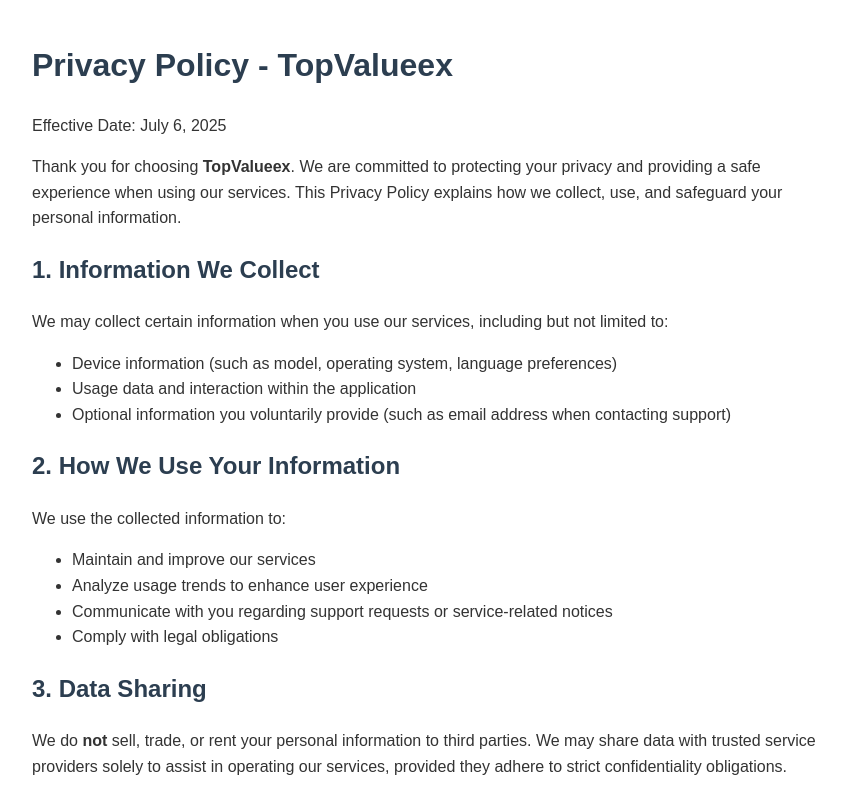
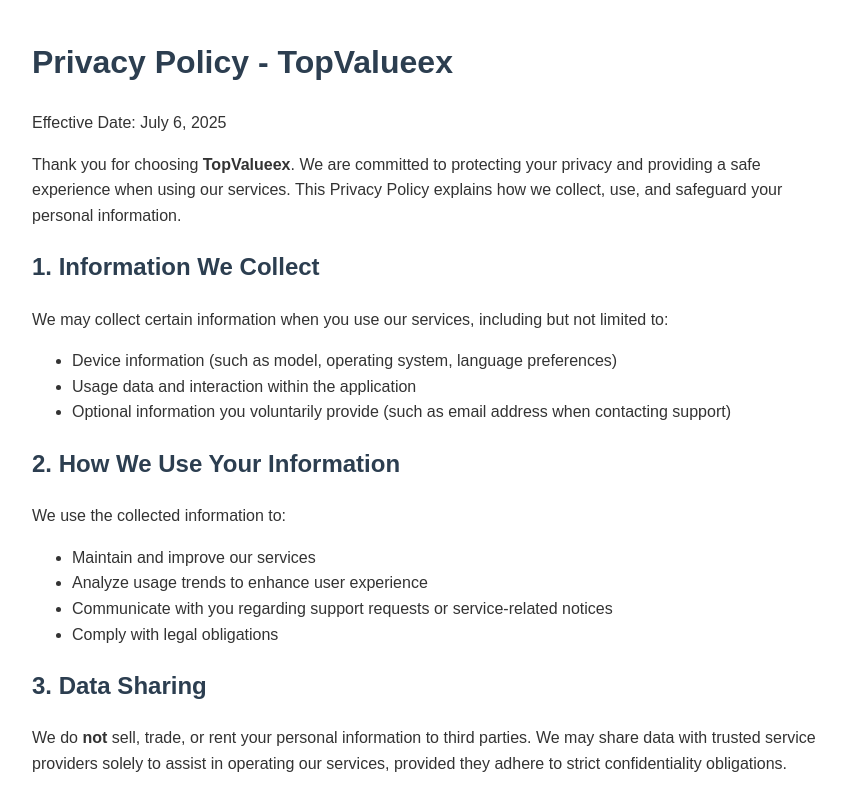
Before and after one commit to koman96/TopValueex-web, a plain HTML site: page index.html in a window 1280 px wide. Shown: the top 793 px of the page, without its empty margins (208-1054 px from the left). Drawn offline with Linux system fonts and the light colour scheme.

Commit message:
Update index.html

```diff
--- a/index.html
+++ b/index.html
@@ -2,12 +2,14 @@
 <html lang="en">
 <head>
     <meta charset="UTF-8">
+    <meta name="viewport" content="width=device-width, initial-scale=1.0">
     <title>Privacy Policy - TopValueex</title>
     <style>
         body {
             font-family: Arial, sans-serif;
             max-width: 800px;
-            margin: 40px auto;
+            margin: 0 auto;
+            padding: 16px;
             line-height: 1.6;
             color: #333;
         }
```
